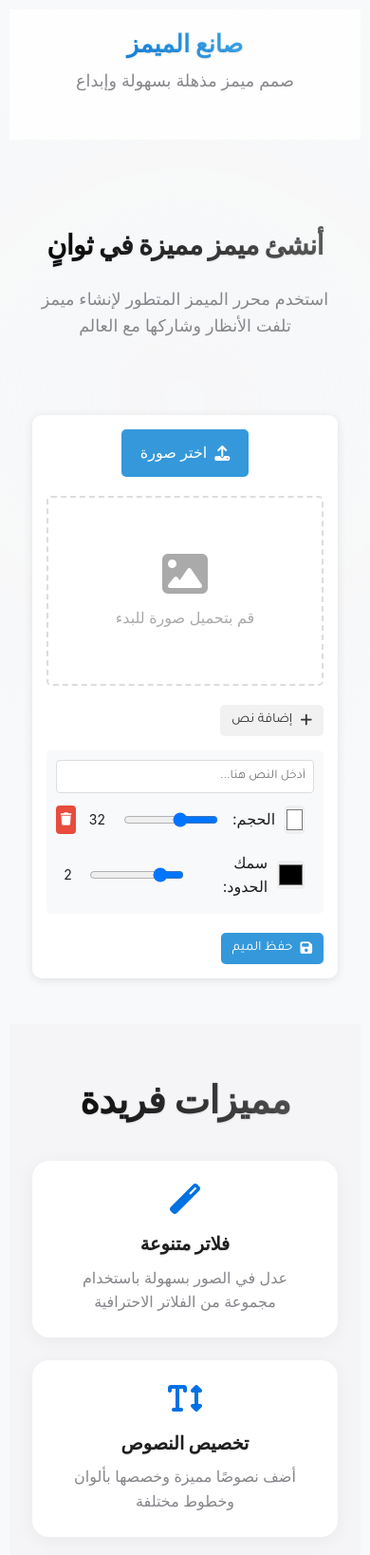
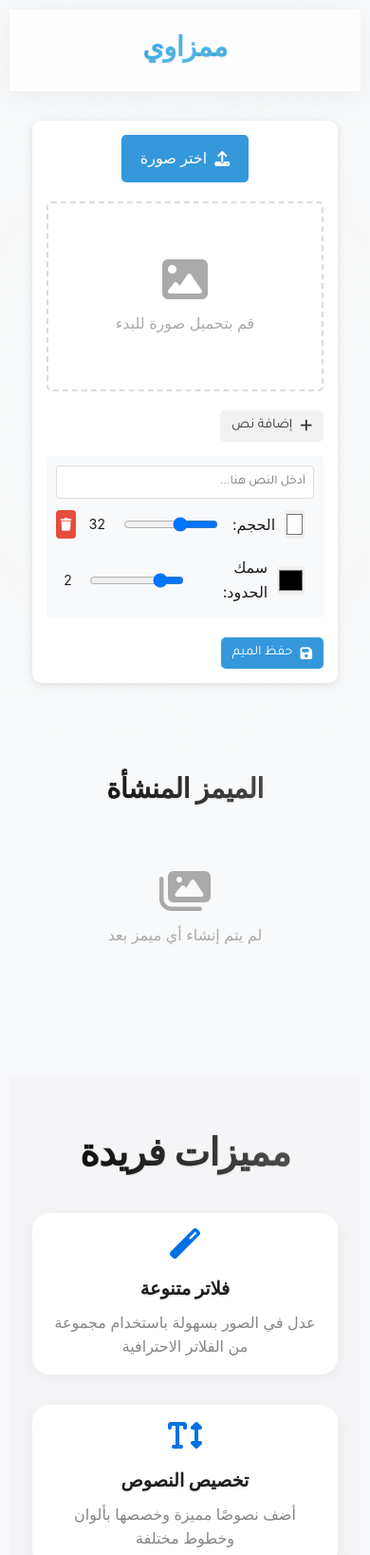
Before and after one commit to ozidan13/mememaker, a plain HTML site: page index.html in a window 390 px wide. Shown: the top 1637 px of the page at 95% size. Drawn offline with Linux system fonts and the light colour scheme.

Commit message:
Reordered sections and improved header design

```diff
--- a/css/apple-style.css
+++ b/css/apple-style.css
@@ -50,17 +50,18 @@ body {
 }
 
 .hero-headline {
-  font-size: 3.5rem;
+  font-size: 3rem;
   font-weight: 700;
-  letter-spacing: -0.03em;
-  margin-bottom: var(--spacing-md);
-  background: linear-gradient(to right, #000, #666);
+  margin-bottom: var(--spacing-lg);
+  background: linear-gradient(to right, var(--apple-blue), #5ac8fa);
   -webkit-background-clip: text;
   -webkit-text-fill-color: transparent;
+  transition: transform var(--transition-medium) ease;
 }
 
 .hero-subheadline {
   font-size: 1.5rem;
+  font-weight: 400;
   color: var(--apple-gray-dark);
   margin-bottom: var(--spacing-xl);
 }
@@ -71,25 +72,39 @@ body {
   max-width: 1200px;
   margin: 0 auto;
   padding: 0 var(--spacing-lg);
+  box-sizing: border-box;
 }
 
 /* Header styles that don't conflict */
 .apple-header {
-  padding: var(--spacing-lg) 0;
+  padding: var(--spacing-xl) 0;
   position: relative;
   z-index: 100;
   background-color: rgba(255, 255, 255, 0.8);
   backdrop-filter: blur(20px);
   -webkit-backdrop-filter: blur(20px);
   text-align: center;
+  border-bottom: 1px solid rgba(210, 210, 215, 0.3);
+  box-shadow: 0 4px 30px rgba(0, 0, 0, 0.05);
+  transition: all var(--transition-medium) ease;
 }
 
 .apple-brand {
-  font-size: 2rem;
-  background: linear-gradient(to right, var(--apple-blue), #5ac8fa);
+  font-size: 2.5rem;
+  font-weight: 700;
+  background: linear-gradient(135deg, var(--apple-blue), #5ac8fa, #34aadc);
   -webkit-background-clip: text;
   -webkit-text-fill-color: transparent;
-  margin-bottom: var(--spacing-xs);
+  margin-bottom: var(--spacing-sm);
+  letter-spacing: -0.5px;
+  transition: transform var(--transition-fast) ease;
+}
+
+.apple-header .hero-subheadline {
+  font-size: 1.2rem;
+  max-width: 600px;
+  margin: 0 auto;
+  color: var(--apple-gray-dark);
 }
 
 /* Features section - safe to style as it's a new addition */
@@ -178,45 +193,19 @@ body {
 /* Responsive Design - non-invasive */
 @media (max-width: 992px) {
   .hero-headline {
-    font-size: 3rem;
+    font-size: 2.5rem;
   }
 
   .hero-subheadline {
-    font-size: 1.4rem;
+    font-size: 1.3rem;
   }
 
   .features-grid {
-    grid-template-columns: repeat(auto-fit, minmax(220px, 1fr));
-    gap: var(--spacing-lg);
+    grid-template-columns: repeat(2, 1fr);
   }
 }
 
 @media (max-width: 768px) {
-  .hero-headline {
-    font-size: 2.5rem;
-  }
-
-  .hero-subheadline {
-    font-size: 1.2rem;
-  }
-
-  .features-grid {
-    grid-template-columns: 1fr;
-    max-width: 400px;
-    margin-left: auto;
-    margin-right: auto;
-  }
-
-  .apple-header {
-    padding: var(--spacing-md) 0;
-  }
-
-  .apple-brand {
-    font-size: 1.6rem;
-  }
-}
-
-@media (max-width: 480px) {
   .hero-headline {
     font-size: 2rem;
   }
@@ -225,8 +214,37 @@ body {
     font-size: 1.1rem;
   }
 
+  .features-grid {
+    grid-template-columns: 1fr;
+    max-width: 480px;
+    margin: 0 auto;
+  }
+
+  .apple-header {
+    padding: var(--spacing-md) 0;
+  }
+
+  .apple-brand {
+    font-size: 2rem;
+  }
+
+  .apple-header .hero-subheadline {
+    font-size: 1rem;
+    max-width: 90%;
+  }
+}
+
+@media (max-width: 480px) {
+  .hero-headline {
+    font-size: 1.8rem;
+  }
+
+  .hero-subheadline {
+    font-size: 1rem;
+  }
+
   .feature-item {
-    padding: var(--spacing-lg);
+    padding: var(--spacing-md);
   }
 
   .feature-icon {
@@ -236,4 +254,12 @@ body {
   .feature-item h3 {
     font-size: 1.2rem;
   }
+
+  .apple-brand {
+    font-size: 1.8rem;
+  }
+
+  .apple-header .hero-subheadline {
+    font-size: 0.9rem;
+  }
 }
--- a/index.html
+++ b/index.html
@@ -16,20 +16,11 @@
 <body>
     <header class="apple-header">
         <div class="container">
-            <h1 class="apple-brand">صانع الميمز</h1>
-            <p class="hero-subheadline">صمم ميمز مذهلة بسهولة وإبداع</p>
+            <h1 class="apple-brand">ممزاوي </h1>
         </div>
     </header>
 
     <main>
-        <!-- Hero Section - Apple Style -->
-        <section class="hero-section">
-            <div class="hero-content">
-                <h2 class="hero-headline">أنشئ ميمز مميزة في ثوانٍ</h2>
-                <p class="hero-subheadline">استخدم محرر الميمز المتطور لإنشاء ميمز تلفت الأنظار وشاركها مع العالم</p>
-            </div>
-        </section>
-
         <!-- Meme Editor Section with Apple-inspired UI -->
         <section class="container">
             <div class="editor-container">
@@ -105,6 +96,20 @@
             </div>
         </section>
 
+        <!-- Hero Section for Displaying Created Memes -->
+        <section class="hero-section" id="createdMemes">
+            <div class="container">
+                <h2 class="section-title">الميمز المنشأة</h2>
+                <div class="memes-gallery" id="memesGallery">
+                    <!-- Created memes will be displayed here -->
+                    <div class="empty-gallery-message">
+                        <i class="fas fa-images"></i>
+                        <p>لم يتم إنشاء أي ميمز بعد</p>
+                    </div>
+                </div>
+            </div>
+        </section>
+
         <!-- Features Section - Apple Style -->
         <section class="features-section">
             <div class="container">
@@ -124,20 +129,6 @@
                         <i class="fas fa-download feature-icon"></i>
                         <h3>تحميل وحفظ</h3>
                         <p>احفظ الميمز المفضلة وشاركها مع أصدقائك</p>
-                    </div>
-                </div>
-            </div>
-        </section>
-
-        <!-- Hero Section for Displaying Created Memes -->
-        <section class="hero-section" id="createdMemes">
-            <div class="container">
-                <h2 class="section-title">الميمز المنشأة</h2>
-                <div class="memes-gallery" id="memesGallery">
-                    <!-- Created memes will be displayed here -->
-                    <div class="empty-gallery-message">
-                        <i class="fas fa-images"></i>
-                        <p>لم يتم إنشاء أي ميمز بعد</p>
                     </div>
                 </div>
             </div>
```
